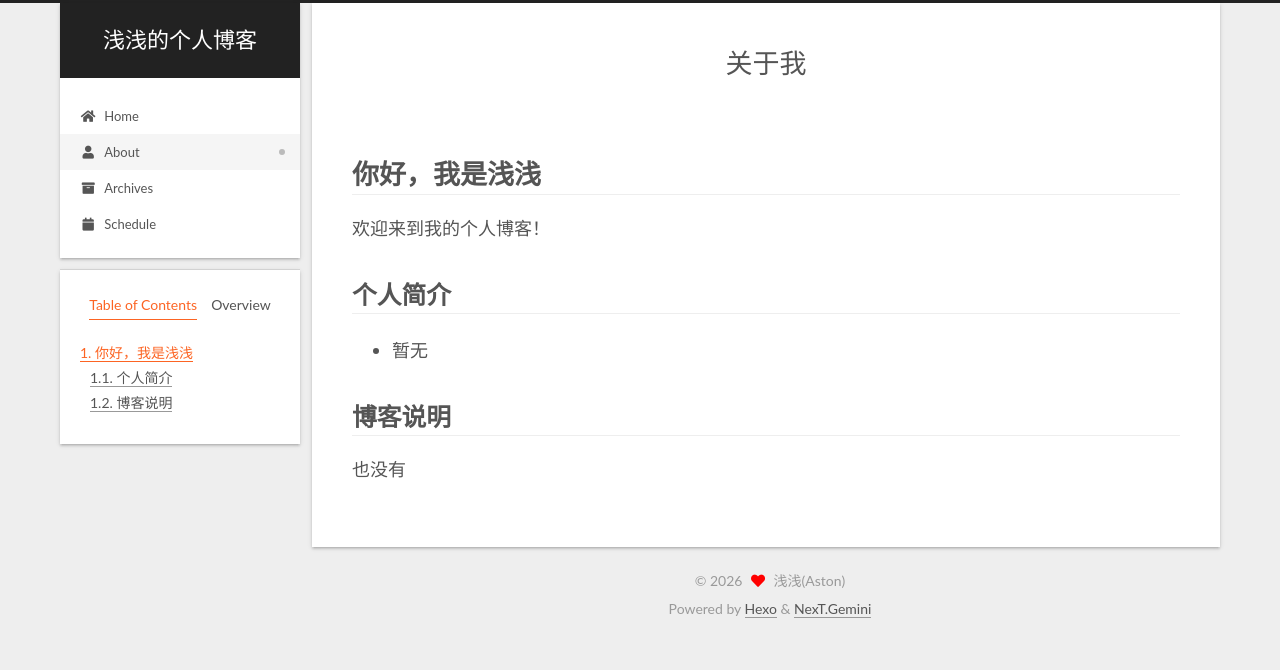
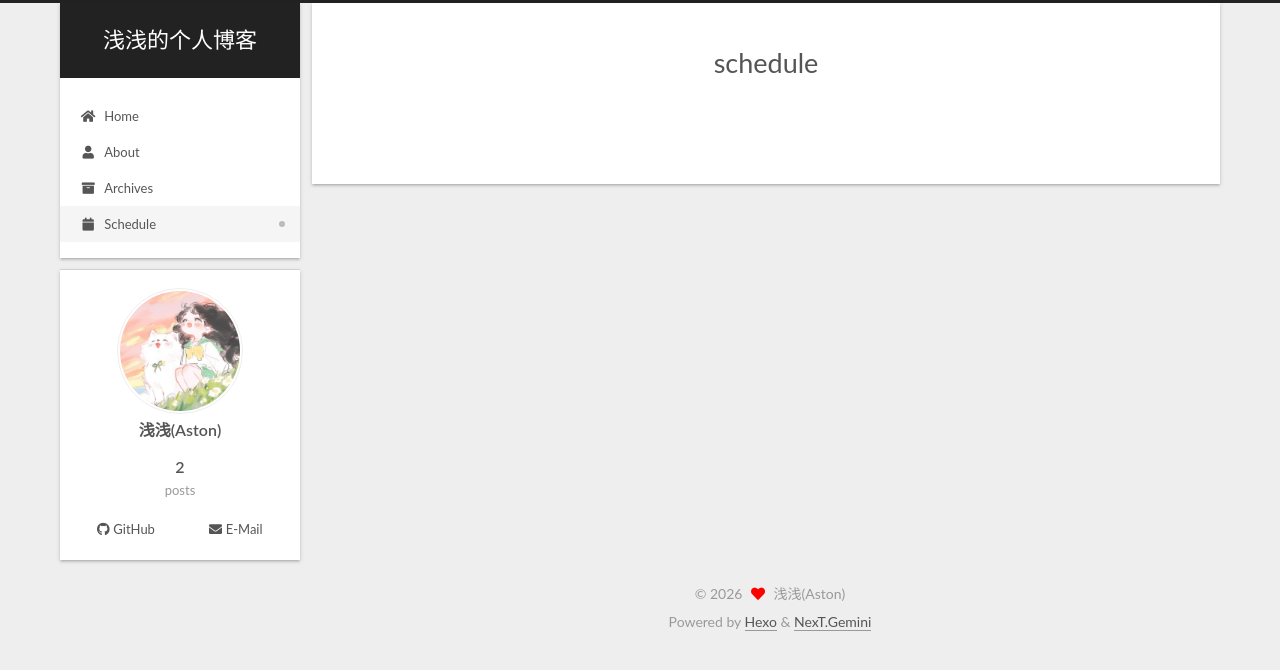
Before and after one commit to Aston17sq/Aston17sq.github.io, a plain HTML site: page schedule/index.html in a window 1280 px wide. Drawn offline with Linux system fonts and the light colour scheme.

Commit message:
Site updated: 2026-02-02 22:37:00

```diff
--- a/css/main.css
+++ b/css/main.css
@@ -1175,7 +1175,7 @@
 }
 .links-of-author a::before,
 .links-of-author span.exturl::before {
-  background: #00228a;
+  background: #601d00;
   border-radius: 50%;
   content: ' ';
   display: inline-block;
--- a/about/index.html
+++ b/schedule/index.html
@@ -20,19 +20,17 @@
     var CONFIG = {"hostname":"aston17sq.github.io","root":"/","scheme":"Gemini","version":"7.8.0","exturl":false,"sidebar":{"position":"left","display":"post","padding":18,"offset":12,"onmobile":false},"copycode":{"enable":false,"show_result":false,"style":null},"back2top":{"enable":true,"sidebar":false,"scrollpercent":false},"bookmark":{"enable":false,"color":"#222","save":"auto"},"fancybox":false,"mediumzoom":false,"lazyload":false,"pangu":false,"comments":{"style":"tabs","active":null,"storage":true,"lazyload":false,"nav":null},"algolia":{"hits":{"per_page":10},"labels":{"input_placeholder":"Search for Posts","hits_empty":"We didn't find any results for the search: ${query}","hits_stats":"${hits} results found in ${time} ms"}},"localsearch":{"enable":false,"trigger":"auto","top_n_per_article":1,"unescape":false,"preload":false},"motion":{"enable":true,"async":false,"transition":{"post_block":"fadeIn","post_header":"slideDownIn","post_body":"slideDownIn","coll_header":"slideLeftIn","sidebar":"slideUpIn"}}};
   </script>
 
-  <meta name="description" content="你好，我是浅浅欢迎来到我的个人博客！ 个人简介 暂无  博客说明也没有">
-<meta property="og:type" content="website">
-<meta property="og:title" content="关于我">
-<meta property="og:url" content="https://aston17sq.github.io/about/index.html">
+  <meta property="og:type" content="website">
+<meta property="og:title" content="schedule">
+<meta property="og:url" content="https://aston17sq.github.io/schedule/index.html">
 <meta property="og:site_name" content="浅浅的个人博客">
-<meta property="og:description" content="你好，我是浅浅欢迎来到我的个人博客！ 个人简介 暂无  博客说明也没有">
 <meta property="og:locale">
-<meta property="article:published_time" content="2026-02-02T14:15:50.000Z">
-<meta property="article:modified_time" content="2026-02-02T14:18:24.080Z">
+<meta property="article:published_time" content="2026-02-02T14:35:37.000Z">
+<meta property="article:modified_time" content="2026-02-02T14:35:58.476Z">
 <meta property="article:author" content="浅浅(Aston)">
 <meta name="twitter:card" content="summary">
 
-<link rel="canonical" href="https://aston17sq.github.io/about/">
+<link rel="canonical" href="https://aston17sq.github.io/schedule/">
 
 
 <script id="page-configurations">
@@ -45,7 +43,7 @@
   };
 </script>
 
-  <title>关于我 | 浅浅的个人博客
+  <title>schedule | 浅浅的个人博客
 </title>
 
 
@@ -165,7 +163,7 @@
     <div class="post-block" lang="zh-Hans">
       <header class="post-header">
 
-<h1 class="post-title" itemprop="name headline">关于我
+<h1 class="post-title" itemprop="name headline">schedule
 </h1>
 
 <div class="post-meta">
@@ -179,11 +177,6 @@
 
 
       <div class="post-body">
-          <h1 id="你好，我是浅浅"><a href="#你好，我是浅浅" class="headerlink" title="你好，我是浅浅"></a>你好，我是浅浅</h1><p>欢迎来到我的个人博客！</p>
-<h2 id="个人简介"><a href="#个人简介" class="headerlink" title="个人简介"></a>个人简介</h2><ul>
-<li>暂无</li>
-</ul>
-<h2 id="博客说明"><a href="#博客说明" class="headerlink" title="博客说明"></a>博客说明</h2><p>也没有</p>
 
       </div>
 
@@ -245,7 +238,6 @@
 
       <!--noindex-->
       <div class="post-toc-wrap sidebar-panel">
-          <div class="post-toc motion-element"><ol class="nav"><li class="nav-item nav-level-1"><a class="nav-link" href="#%E4%BD%A0%E5%A5%BD%EF%BC%8C%E6%88%91%E6%98%AF%E6%B5%85%E6%B5%85"><span class="nav-number">1.</span> <span class="nav-text">你好，我是浅浅</span></a><ol class="nav-child"><li class="nav-item nav-level-2"><a class="nav-link" href="#%E4%B8%AA%E4%BA%BA%E7%AE%80%E4%BB%8B"><span class="nav-number">1.1.</span> <span class="nav-text">个人简介</span></a></li><li class="nav-item nav-level-2"><a class="nav-link" href="#%E5%8D%9A%E5%AE%A2%E8%AF%B4%E6%98%8E"><span class="nav-number">1.2.</span> <span class="nav-text">博客说明</span></a></li></ol></li></ol></div>
       </div>
       <!--/noindex-->
 
```
